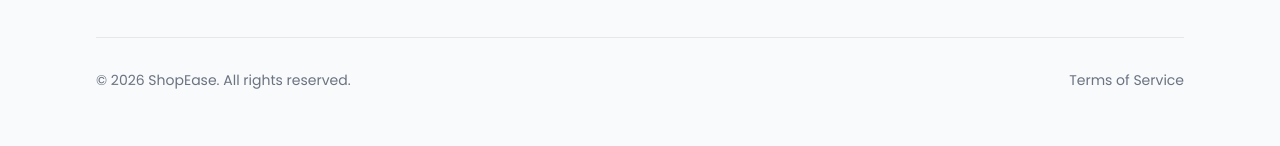
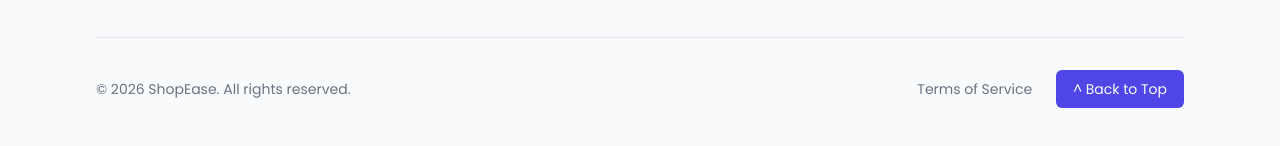
Before and after one commit to praveen-414/ShopeEase-e-commerce, a React (Vite) app in the folder Frontend/: page / in a window 1280 px wide. Shown: the part 1330-1476 px from the top of the page. Built offline with nearby package versions, Linux system fonts and the light colour scheme; no server answers.

Commit message:
back to top button

```diff
--- a/Frontend/src/components/Footer.jsx
+++ b/Frontend/src/components/Footer.jsx
@@ -10,6 +10,7 @@ import {
   HiOutlineMapPin,
 } from "react-icons/hi2";
 import { Link } from "react-router-dom";
+import Button from "./Button";
 
 const Footer = () => {
   const links = [
@@ -168,7 +169,7 @@ const Footer = () => {
             © {new Date().getFullYear()} ShopEase. All rights reserved.
           </p>
 
-          <div className="flex flex-wrap justify-center gap-6 text-sm">
+          <div className="flex flex-wrap justify-center items-center gap-6 text-sm">
             <Link
               to="termsofservice"
               className="text-[#6B7280] hover:text-[#4F46E5] transition"
@@ -176,6 +177,11 @@ const Footer = () => {
               {" "}
               Terms of Service
             </Link>
+
+            <Button
+              text=" ^ Back to Top"
+              onclick={() => window.scrollTo({ top: 0, behavior: "smooth" })}
+            />
           </div>
         </div>
       </div>
```
